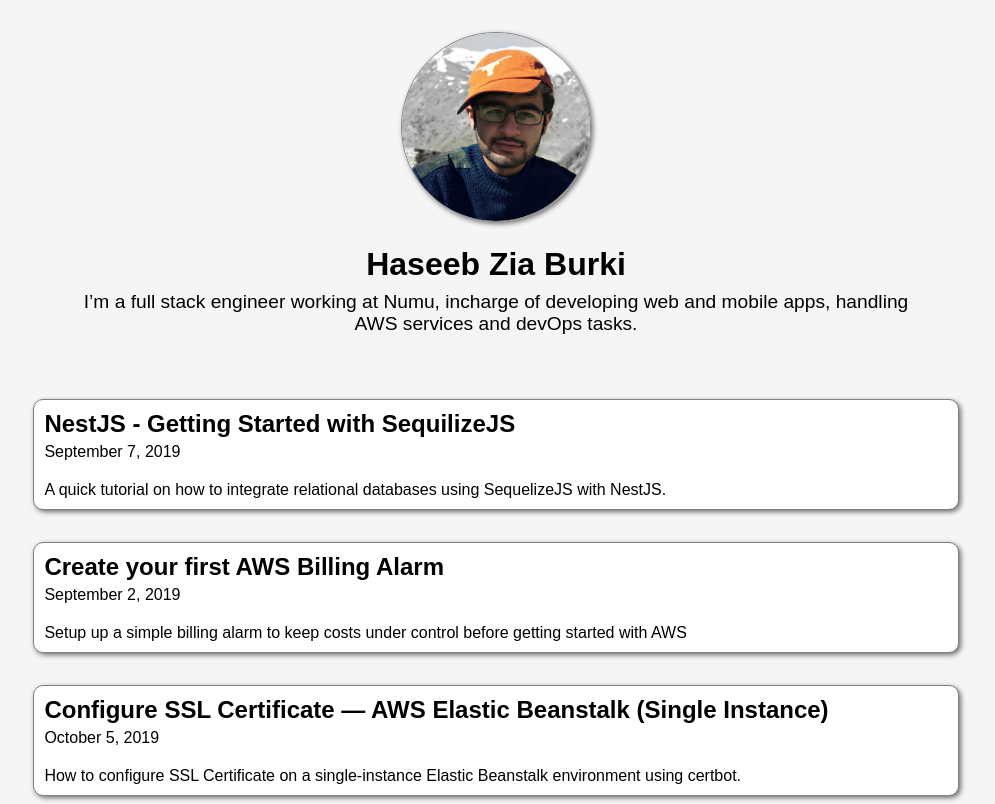
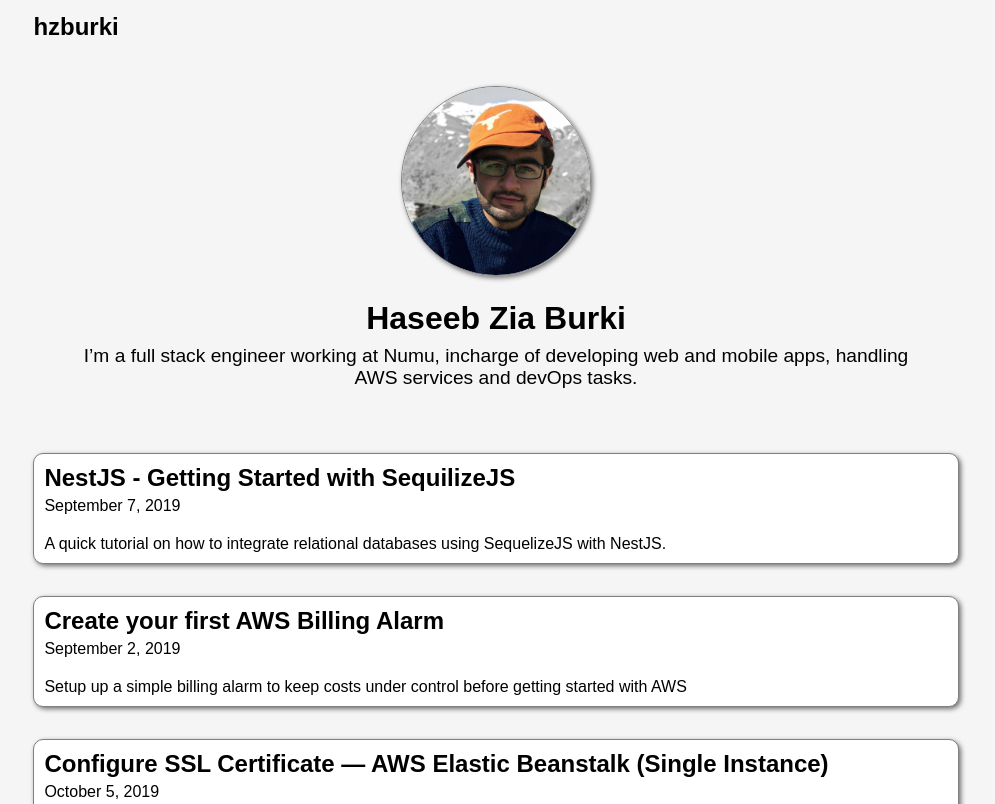
Before and after one commit to hzburki/blog, a Gatsby site: page / in a window 1280 px wide. Shown: the top 804 px of the page, without its empty margins (144-1139 px from the left). Built offline with nearby package versions, Linux system fonts and the light colour scheme; Gatsby itself is replaced by a stand-in of ours; some packages are replaced by stand-ins of ours; a web font is replaced by a local one.

Commit message:
code refactoring

```diff
--- a/gatsby-config.js
+++ b/gatsby-config.js
@@ -40,7 +40,7 @@
     {
       resolve: `gatsby-plugin-google-analytics`,
       options: {
-        trackingId: `UA-179080478-1`
+        trackingId: `UA-179080478-1`,
       }
     },
     {
--- a/src/components/blog/header.js
+++ b/src/components/blog/header.js
@@ -10,8 +10,6 @@
     <>
       <Container>
         <Wrapper>
-          <BackButton to="/">&#x2190; Back</BackButton>
-
           <BlogTitle>{title}</BlogTitle>
 
           <PublishedDate>{date}</PublishedDate>
--- a/src/components/index.js
+++ b/src/components/index.js
@@ -1,8 +1,10 @@
 // Shared
-export * from "./shared/body"
 export * from "./shared/footer"
+export * from "./shared/navbar"
+export * from "./shared/layout"
 
 // Index
+export * from "./index/body"
 export * from "./index/header"
 export * from "./index/blog-card"
 
--- /dev/null
+++ b/src/components/shared/layout.js
@@ -0,0 +1,58 @@
+import React from "react"
+import styled from "styled-components"
+
+import { Footer, Navbar } from "../../components"
+
+export const Layout = ({ body, header }) => {
+  return (
+    <Container>
+      <NavbarSection>
+        <Navbar />
+      </NavbarSection>
+
+      <HeaderSection>
+        {header}
+      </HeaderSection>
+
+      <BodySection>
+        {body}
+      </BodySection>
+
+      <FooterSection>
+        <Footer />
+      </FooterSection>
+    </Container>
+  )
+}
+
+const Container = styled.div`
+  display: grid;
+  grid-template-columns: 1fr;
+  grid-template-rows: auto auto 1fr auto;
+  grid-template-areas:
+    "navbar"
+    "header"
+    "body"
+    "footer";
+`
+
+const NavbarSection = styled.section`
+  grid-area: navbar;
+`
+
+const HeaderSection = styled.section`
+  grid-area: header;
+  padding: 2rem 0;
+
+  @media ${props => props.theme.breakpoints.mobile} {
+    padding: 2rem 0 0 0;
+  }
+`
+
+const BodySection = styled.section`
+  grid-area: body;
+`
+
+const FooterSection = styled.section`
+  grid-area: footer;
+`
--- /dev/null
+++ b/src/components/shared/navbar.js
@@ -0,0 +1,28 @@
+import React from "react"
+import styled from "styled-components"
+
+import { Container } from "../../styled-components"
+
+export const Navbar = () => {
+  return (
+    <Container>
+      <Wrapper>
+        <H1>hzburki</H1>
+
+        <div>
+
+        </div>
+      </Wrapper>
+    </Container>
+  )
+}
+
+const Wrapper = styled.div`
+  display: flex;
+  padding: 0.8rem 0;
+  justify-content: space-between;
+`
+
+const H1 = styled.h1`
+
+`
--- a/src/pages/index.js
+++ b/src/pages/index.js
@@ -1,49 +1,8 @@
 import React from "react"
-import styled from "styled-components"
-
-import { Header, Body, Footer } from "../components"
+import { Body, Layout, Header } from "../components"
 
 export default () => {
   return (
-    <Container>
-      <HeaderSection>
-        <Header />
-      </HeaderSection>
-
-      <BodySection>
-        <Body />
-      </BodySection>
-
-      <FooterSection>
-        <Footer />
-      </FooterSection>
-    </Container>
+    <Layout body={<Body />} header={<Header />} />
   )
 }
-
-const Container = styled.div`
-  display: grid;
-  grid-template-columns: 1fr;
-  grid-template-rows: auto 1fr auto;
-  grid-template-areas:
-    "header"
-    "body"
-    "footer";
-`
-
-const HeaderSection = styled.section`
-  grid-area: header;
-  padding: 2rem 0;
-
-  @media ${props => props.theme.breakpoints.mobile} {
-    padding: 2rem 0 0 0;
-  }
-`
-
-const BodySection = styled.section`
-  grid-area: body;
-`
-
-const FooterSection = styled.section`
-  grid-area: footer;
-`
--- a/src/posts/gatsby-div-height/index.md
+++ b/src/posts/gatsby-div-height/index.md
@@ -4,7 +4,7 @@
 slug: gatsby-dev-height
 date: May 15, 2019
 excerpt: Make a sticky footer which occupies bottom of the view if body does not fill the view and gets pushed down if body exceeds the view
-tags: gatsby, css, reactjs
+tags: #gatsby, #css, #reactjs
 featureImage: gatsby-div-height.png
 ---
 
--- a/src/posts/how-to-serverless/index.md
+++ b/src/posts/how-to-serverless/index.md
@@ -4,7 +4,7 @@
 slug: how-to-serverless
 date: April 16, 2019
 excerpt: A guide for creating production ready APIs with serverless framework on any cloud provider, with any language
-tags: aws, serverless, aws lambda, rest api
+tags: #aws, #serverless, #aws #lambda, #rest-api
 featureImage: serverless.jpeg
 ---
 
--- a/src/styled-components/index.js
+++ b/src/styled-components/index.js
@@ -1,2 +1,2 @@
-export * from "./layout"
+export * from "./container"
 export * from "./blog-image"
```
Also changed, not shown: src/template/single-blog.js (+2 -23 lines), src/components/index/body.js (renamed from src/components/shared/body.js), src/images/logo.png (added), src/styled-components/container.js (renamed from src/styled-components/layout.js).
